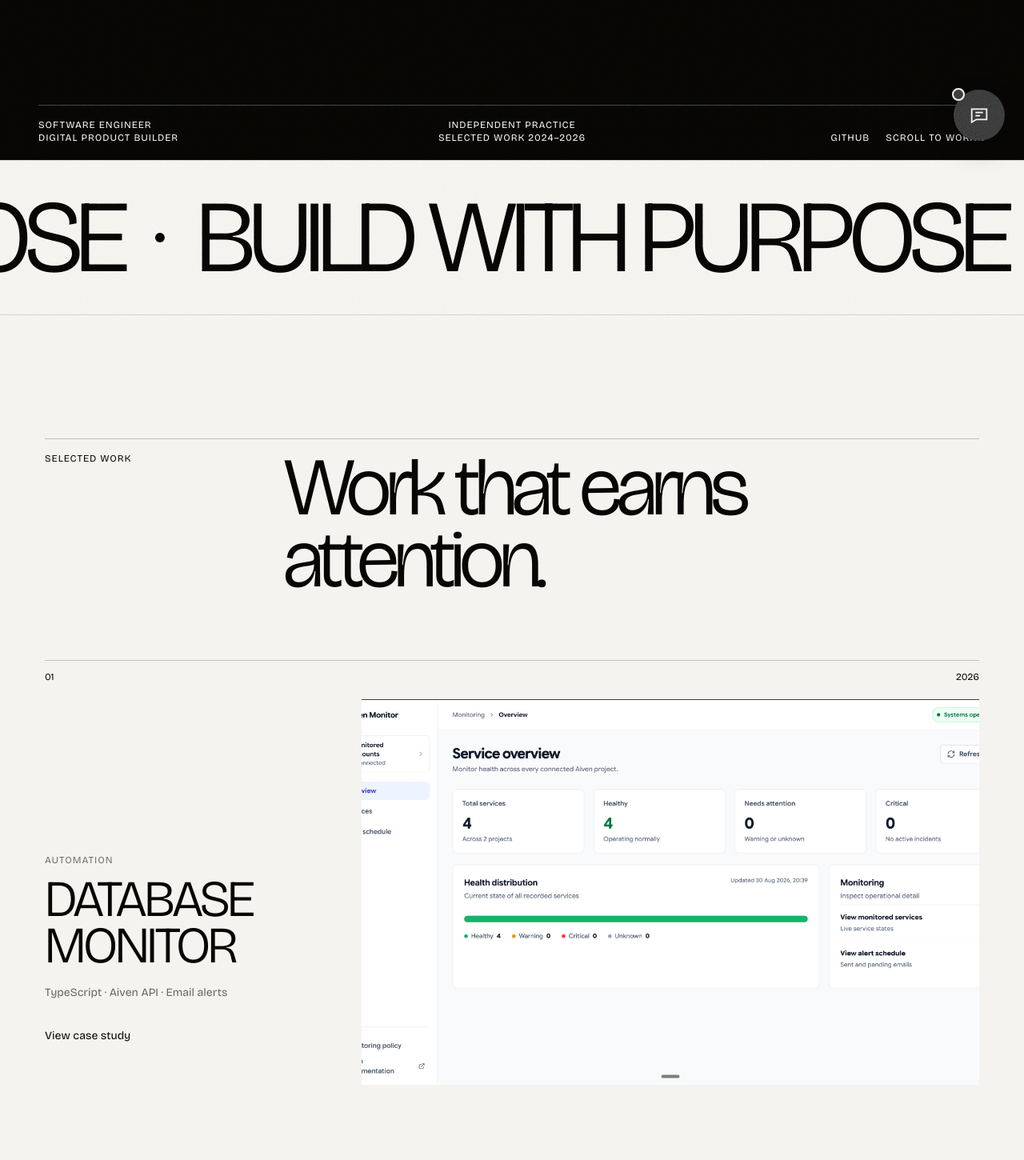
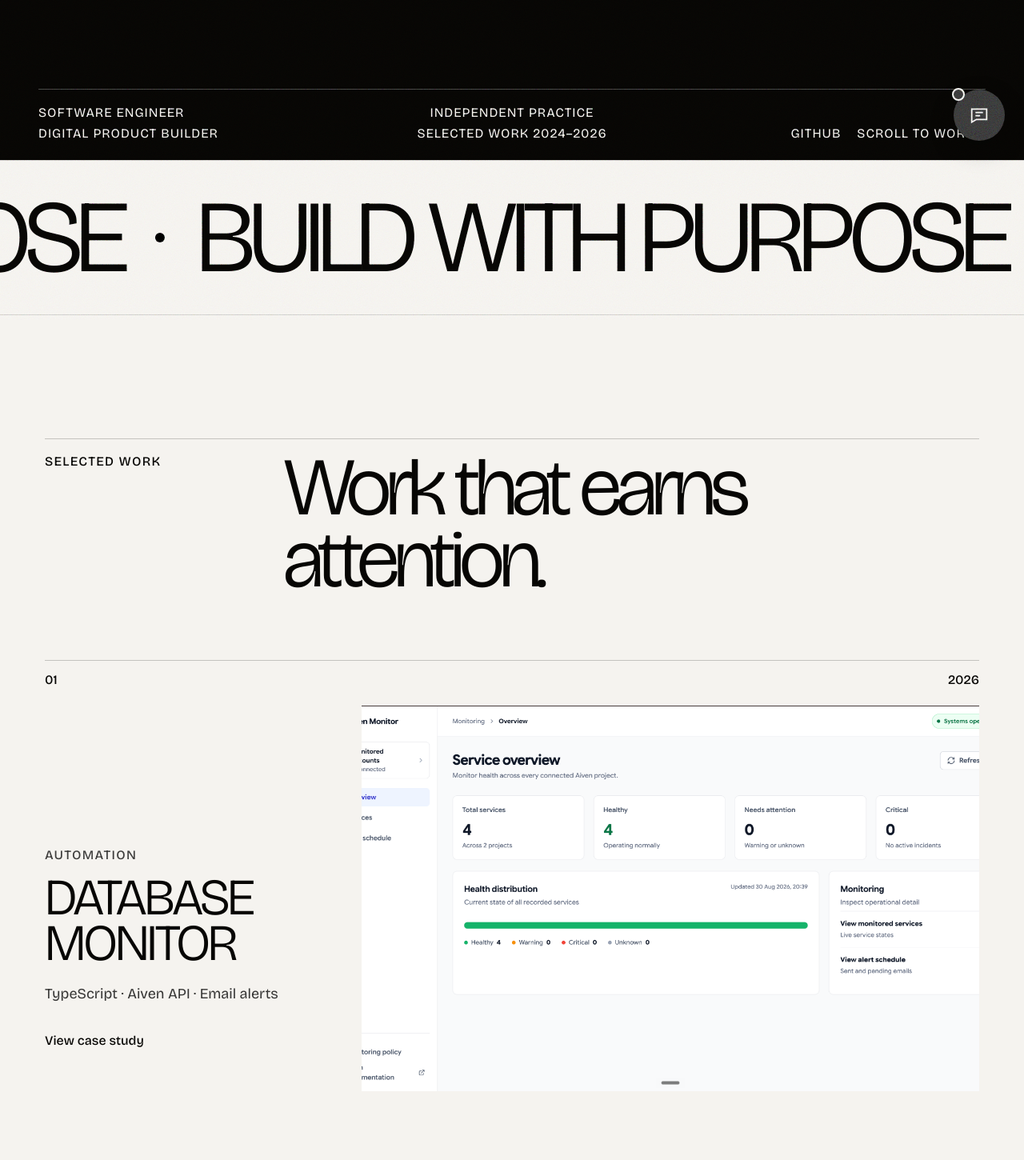
Before and after one commit to Izu-kun23/my-portfolio, a Vue app: page / in a window 1280 px wide. Shown: the part 600-2050 px from the top of the page at 80% size. Built offline with nearby package versions, Linux system fonts and the light colour scheme.

Commit message:
Improve portfolio text readability

```diff
--- a/src/components/editorial/EditorialContact.vue
+++ b/src/components/editorial/EditorialContact.vue
@@ -16,7 +16,7 @@ async function handleSubmit() {
 <template>
   <section id="contact" class="bg-[var(--ink)] px-4 py-28 text-[var(--paper)] sm:px-7 md:py-40 lg:px-12">
     <div class="mx-auto max-w-[1800px]">
-      <header class="grid gap-8 lg:grid-cols-12"><div class="lg:col-span-5"><p class="m-0 text-xs uppercase tracking-[.1em]">Start a conversation</p><h2 class="mt-8 mb-0 text-[clamp(4rem,9vw,10rem)] leading-[.78] tracking-[-.075em] uppercase">Tell me<br />about it</h2></div><p class="m-0 max-w-md self-end text-base leading-relaxed text-white/72 lg:col-span-4 lg:col-start-8">{{ contactDetails.subtext }}</p></header>
+      <header class="grid gap-8 lg:grid-cols-12"><div class="lg:col-span-5"><p class="m-0 text-base font-medium uppercase tracking-[.08em]">Start a conversation</p><h2 class="mt-8 mb-0 text-[clamp(4rem,9vw,10rem)] leading-[.78] tracking-[-.075em] uppercase">Tell me<br />about it</h2></div><p class="m-0 max-w-lg self-end text-xl leading-relaxed text-white/82 lg:col-span-4 lg:col-start-8">{{ contactDetails.subtext }}</p></header>
       <form class="mt-20 grid gap-x-8 gap-y-10 border-t border-white/30 pt-10 lg:grid-cols-2" novalidate @submit.prevent="handleSubmit">
         <label class="form-field"><span>Full name</span><input v-model="form.name" name="name" autocomplete="name" placeholder="Your name" /></label>
         <label class="form-field"><span>Email address</span><input v-model="form.email" name="email" type="email" autocomplete="email" placeholder="you@example.com" /></label>
--- a/src/components/editorial/EditorialFaq.vue
+++ b/src/components/editorial/EditorialFaq.vue
@@ -10,10 +10,10 @@ const questions = [
 </script>
 <template>
   <section class="bg-[var(--paper)] px-4 py-28 sm:px-7 md:py-44 lg:px-12"><div class="mx-auto max-w-[1800px]">
-    <header class="mb-16 grid gap-6 lg:grid-cols-12"><p class="m-0 text-xs uppercase tracking-[.1em] lg:col-span-3">Your questions</p><h2 class="m-0 text-[clamp(3.8rem,9vw,9rem)] leading-[.82] tracking-[-.07em] uppercase lg:col-span-8">Before we<br />begin</h2></header>
+    <header class="mb-16 grid gap-6 lg:grid-cols-12"><p class="m-0 text-base font-medium uppercase tracking-[.08em] lg:col-span-3">Your questions</p><h2 class="m-0 text-[clamp(3.8rem,9vw,9rem)] leading-[.82] tracking-[-.07em] uppercase lg:col-span-8">Before we<br />begin</h2></header>
     <div class="border-t border-black/25 lg:ml-[25%]"><article v-for="(item,index) in questions" :key="item.q" class="border-b border-black/25">
       <button type="button" class="grid w-full grid-cols-[1fr_auto] gap-5 py-6 text-left text-[clamp(1.35rem,2.5vw,2.4rem)] tracking-[-.03em]" :aria-expanded="open === index" @click="open = open === index ? -1 : index"><span>{{ item.q }}</span><span class="transition-transform" :class="open === index ? 'rotate-45' : ''">+</span></button>
-      <div class="grid transition-[grid-template-rows] duration-500" :class="open === index ? 'grid-rows-[1fr]' : 'grid-rows-[0fr]'"><div class="overflow-hidden"><p class="mt-0 mb-7 max-w-2xl text-base leading-relaxed text-black/60">{{ item.a }}</p></div></div>
+      <div class="grid transition-[grid-template-rows] duration-500" :class="open === index ? 'grid-rows-[1fr]' : 'grid-rows-[0fr]'"><div class="overflow-hidden"><p class="mt-0 mb-7 max-w-2xl text-lg leading-relaxed text-black/78">{{ item.a }}</p></div></div>
     </article></div>
   </div></section>
 </template>
--- a/src/components/editorial/EditorialFooter.vue
+++ b/src/components/editorial/EditorialFooter.vue
@@ -7,9 +7,9 @@ function backToTop(event: MouseEvent){event.preventDefault();scrollToHash('#home
 <template>
   <footer class="overflow-hidden bg-[var(--ink)] px-4 pt-28 pb-[max(1.5rem,env(safe-area-inset-bottom))] text-[var(--paper)] sm:px-7 md:pt-40 lg:px-12">
     <div class="mx-auto max-w-[1800px]">
-      <div class="grid gap-8 text-xs uppercase tracking-[.09em] md:grid-cols-3"><p class="m-0">United Kingdom<br />Building worldwide</p><p class="m-0 md:text-center">Available for select projects</p><a :href="`mailto:${contactDetails.email}`" class="editorial-link md:ml-auto">Email me ↗</a></div>
+      <div class="grid gap-8 text-base font-medium uppercase tracking-[.07em] md:grid-cols-3"><p class="m-0">United Kingdom<br />Building worldwide</p><p class="m-0 md:text-center">Available for select projects</p><a :href="`mailto:${contactDetails.email}`" class="editorial-link md:ml-auto">Email me ↗</a></div>
       <a :href="`mailto:${contactDetails.email}`" class="group mt-28 block border-y border-white/25 py-8"><span class="block text-[clamp(4.1rem,12.7vw,13rem)] leading-[.73] tracking-[-.08em] uppercase transition-transform duration-700 group-hover:translate-x-[2vw]">Let's dream<br />together</span></a>
-      <div class="grid gap-8 pt-6 text-sm md:grid-cols-3"><p class="m-0">© 2026 Izuchukwu Tony</p><div class="flex gap-6 md:justify-center"><a v-for="link in socialLinks" :key="link.label" :href="link.href" target="_blank" rel="noreferrer" class="editorial-link">{{ link.label }}</a></div><a href="#home" class="editorial-link md:ml-auto" @click="backToTop">Back to top ↑</a></div>
+      <div class="grid gap-8 pt-6 text-base md:grid-cols-3"><p class="m-0">© 2026 Izuchukwu Tony</p><div class="flex gap-6 md:justify-center"><a v-for="link in socialLinks" :key="link.label" :href="link.href" target="_blank" rel="noreferrer" class="editorial-link">{{ link.label }}</a></div><a href="#home" class="editorial-link md:ml-auto" @click="backToTop">Back to top ↑</a></div>
       <p aria-hidden="true" class="mt-28 mb-[-.08em] text-[clamp(4rem,15vw,15rem)] leading-[.7] tracking-[-.085em] whitespace-nowrap">IZUCHUKWU</p>
     </div>
   </footer>
--- a/src/components/editorial/EditorialHero.vue
+++ b/src/components/editorial/EditorialHero.vue
@@ -8,7 +8,7 @@
           <span class="block overflow-hidden"><span data-hero-word class="block">people</span></span>
         </h1>
       </div>
-      <div data-hero-meta class="relative z-20 grid gap-5 border-t border-white/25 pt-4 text-xs uppercase tracking-[0.08em] sm:grid-cols-3">
+      <div data-hero-meta class="relative z-20 grid gap-5 border-t border-white/25 pt-4 text-base leading-relaxed uppercase tracking-[0.06em] sm:grid-cols-3">
         <p class="m-0">Software engineer<br />Digital product builder</p>
         <p class="m-0 sm:text-center">Independent practice<br />Selected work 2024–2026</p>
         <div class="flex items-end justify-between gap-5 sm:justify-end">
--- a/src/components/editorial/EditorialMission.vue
+++ b/src/components/editorial/EditorialMission.vue
@@ -6,14 +6,14 @@ const facts = [{ value: '05', label: 'Selected products' },{ value: '03', label:
 <template>
   <section id="about" class="bg-[var(--ink)] px-4 py-28 text-[var(--paper)] sm:px-7 md:py-44 lg:px-12">
     <div class="mx-auto max-w-[1800px]">
-      <p class="mb-10 text-xs uppercase tracking-[.1em]">What drives the work</p>
+      <p class="mb-10 text-base font-medium uppercase tracking-[.08em]">What drives the work</p>
       <h2 data-word-reveal class="m-0 max-w-[1500px] text-[clamp(2.8rem,7.4vw,8rem)] leading-[.98] font-medium tracking-[-.06em]">
         <span v-for="(word,index) in words" :key="`${word}-${index}`" data-word class="mr-[.22em] inline-block text-white/18">{{ word }}</span>
       </h2>
       <div class="mt-28 grid border-t border-white/25 md:grid-cols-3">
         <div v-for="fact in facts" :key="fact.label" data-reveal class="border-b border-white/25 py-8 md:border-r md:px-8 md:first:pl-0 md:last:border-r-0">
           <strong class="block text-[clamp(4rem,9vw,9rem)] leading-none font-medium tracking-[-.07em]">{{ fact.value }}</strong>
-          <span class="mt-4 block text-xs uppercase tracking-[.08em] text-white/60">{{ fact.label }}</span>
+          <span class="mt-4 block text-base font-medium uppercase tracking-[.07em] text-white/78">{{ fact.label }}</span>
         </div>
       </div>
     </div>
--- a/src/components/editorial/EditorialNavbar.vue
+++ b/src/components/editorial/EditorialNavbar.vue
@@ -13,7 +13,7 @@ onUnmounted(() => setMenu(false))
 
 <template>
   <header data-hero-nav class="fixed inset-x-0 top-0 z-50 text-[var(--paper)] mix-blend-difference">
-    <nav class="mx-auto grid h-20 max-w-[1800px] grid-cols-2 items-center px-4 text-[11px] uppercase tracking-[0.1em] sm:px-7 md:grid-cols-3 lg:px-12" aria-label="Primary navigation">
+    <nav class="mx-auto grid h-20 max-w-[1800px] grid-cols-2 items-center px-4 text-sm font-medium uppercase tracking-[0.08em] sm:px-7 md:grid-cols-3 lg:px-12" aria-label="Primary navigation">
       <a href="#home" @click="navigate($event, '#home')">United Kingdom<br />Based</a>
       <a href="#home" class="hidden text-center md:block" @click="navigate($event, '#home')">Izuchukwu Tony ©2026</a>
       <button type="button" class="ml-auto flex min-h-11 items-center gap-3" :aria-expanded="isOpen" aria-controls="site-menu" @click="setMenu(!isOpen)">
@@ -28,7 +28,7 @@ onUnmounted(() => setMenu(false))
           <span>{{ link.label }}</span><span class="translate-x-8 text-[.45em] opacity-0 transition-all group-hover:translate-x-0 group-hover:opacity-100">↗</span>
         </a>
       </nav>
-      <div class="flex flex-wrap gap-6 border-t border-white/25 pt-4 text-xs uppercase">
+      <div class="flex flex-wrap gap-6 border-t border-white/25 pt-4 text-base uppercase">
         <a v-for="social in socialLinks" :key="social.label" :href="social.href" target="_blank" rel="noreferrer">{{ social.label }}</a>
       </div>
     </div>
--- a/src/components/editorial/EditorialProjects.vue
+++ b/src/components/editorial/EditorialProjects.vue
@@ -6,7 +6,7 @@ import { workProjects } from '@/data/work'
   <section id="work" class="editorial-section bg-[var(--paper)] px-5 sm:px-8 lg:px-14">
     <div class="mx-auto max-w-[1600px]">
       <header data-reveal class="mb-20 grid gap-6 border-t border-black/20 pt-4 lg:grid-cols-12 lg:items-start">
-        <p class="m-0 text-xs uppercase tracking-[0.08em] lg:col-span-3">Selected work</p>
+        <p class="m-0 text-base font-medium uppercase tracking-[0.08em] lg:col-span-3">Selected work</p>
         <h2 class="m-0 max-w-4xl text-[clamp(3.5rem,8vw,8.5rem)] leading-[0.88] font-light tracking-[-0.065em] lg:col-span-8">
           Work that earns attention.
         </h2>
@@ -20,18 +20,18 @@ import { workProjects } from '@/data/work'
           class="project-entry grid gap-5 lg:grid-cols-12"
         >
           <div class="flex items-end justify-between border-t border-black/20 pt-3 lg:col-span-12">
-            <span class="text-xs">0{{ index + 1 }}</span>
-            <span class="text-xs">{{ project.year }}</span>
+            <span class="text-base font-medium">0{{ index + 1 }}</span>
+            <span class="text-base font-medium">{{ project.year }}</span>
           </div>
 
           <div
             class="project-copy lg:col-span-4"
             :class="index % 2 === 0 ? 'lg:order-1' : 'lg:order-2 lg:col-start-9'"
           >
-            <p class="m-0 text-xs uppercase tracking-[0.08em] text-black/55">{{ project.category }}</p>
+            <p class="m-0 text-base font-medium uppercase tracking-[0.08em] text-black/75">{{ project.category }}</p>
             <h3 class="mt-3 mb-0 text-[clamp(2.6rem,5vw,5.5rem)] leading-[0.9] font-light tracking-[-0.055em]">{{ project.title }}</h3>
-            <p class="mt-5 mb-0 max-w-sm text-sm leading-relaxed text-black/58">{{ project.techStack.join(' · ') }}</p>
-            <div class="mt-8 flex flex-wrap gap-x-6 gap-y-3 text-sm">
+            <p class="mt-5 mb-0 max-w-sm text-lg leading-relaxed text-black/78">{{ project.techStack.join(' · ') }}</p>
+            <div class="mt-8 flex flex-wrap gap-x-6 gap-y-3 text-base font-medium">
               <RouterLink v-if="project.caseStudyUrl" :to="project.caseStudyUrl" class="editorial-link">View case study</RouterLink>
               <a v-if="project.liveUrl" :href="project.liveUrl" target="_blank" rel="noreferrer" class="editorial-link">View live</a>
             </div>
```
Also changed, not shown: src/components/editorial/EditorialCapabilities.vue (+5 -5 lines), src/components/editorial/EditorialValues.vue (+4 -4 lines).
